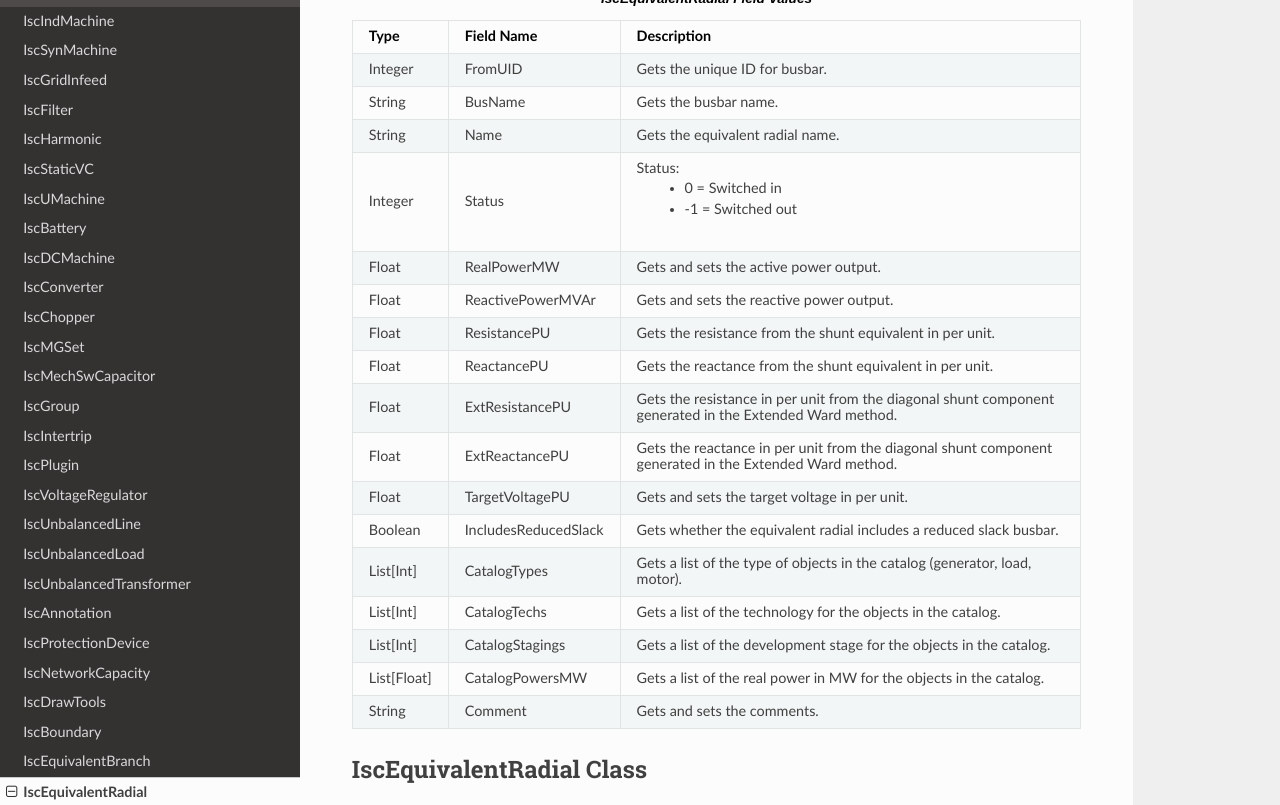
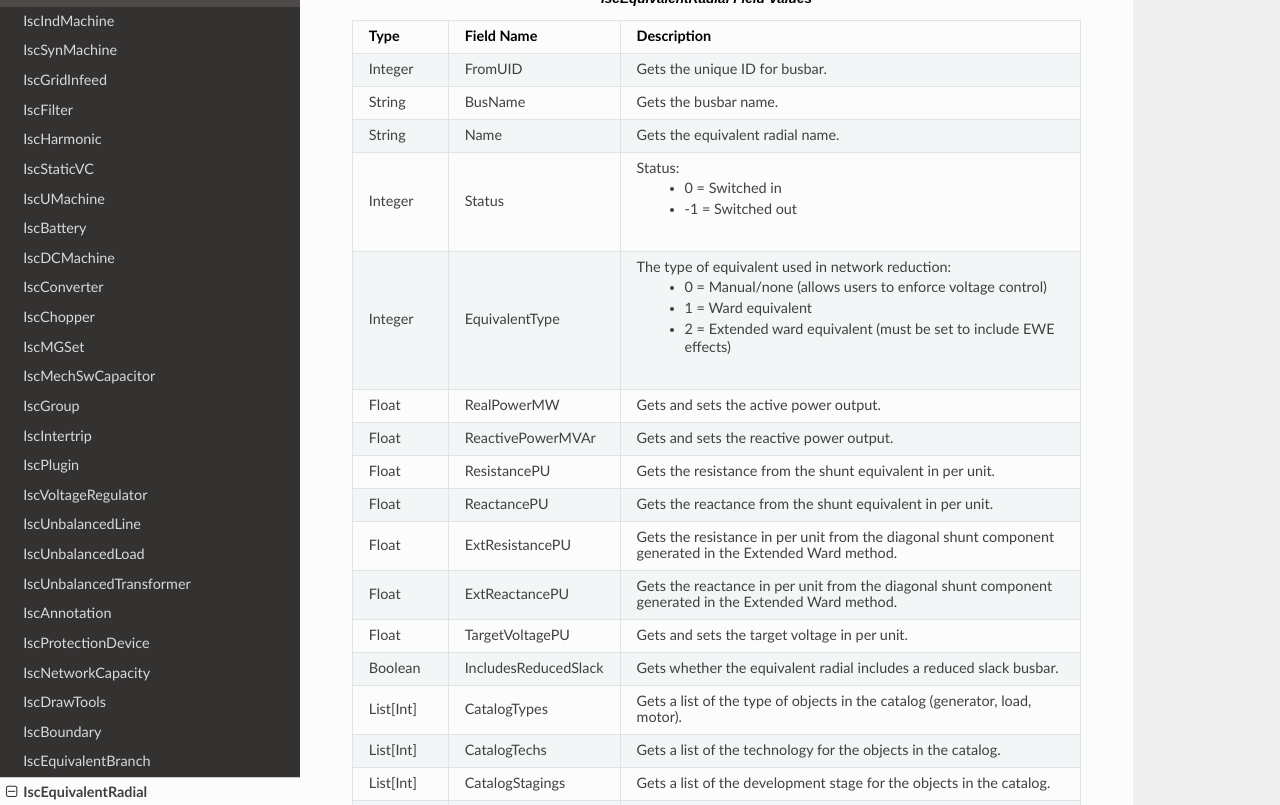
Before and after one commit to TNEI-Services/IPSA, a Sphinx documentation site: the page built from docs/IscEquivalentRadial.rst, in a window 1280 px wide and 900 px high, scrolled down 311 px, cut to the strip 0-805 px from the top of the window. Built offline with Sphinx 7.4.7 and the Read the Docs theme 3.1.0, drawn with Linux system fonts in a browser that asks for light colours.

Commit message:
Equivalent radial new FV

```diff
--- a/docs/IscEquivalentRadial.rst
+++ b/docs/IscEquivalentRadial.rst
@@ -30,6 +30,13 @@ Field Values
 
         - 0 = Switched in
         - -1 = Switched out
+   * - Integer
+     - EquivalentType
+     - The type of equivalent used in network reduction:
+
+        - 0 = Manual/none (allows users to enforce voltage control)
+        - 1 = Ward equivalent
+        - 2 = Extended ward equivalent (must be set to include EWE effects)
    * - Float
      - RealPowerMW
      - Gets and sets the active power output.
```
